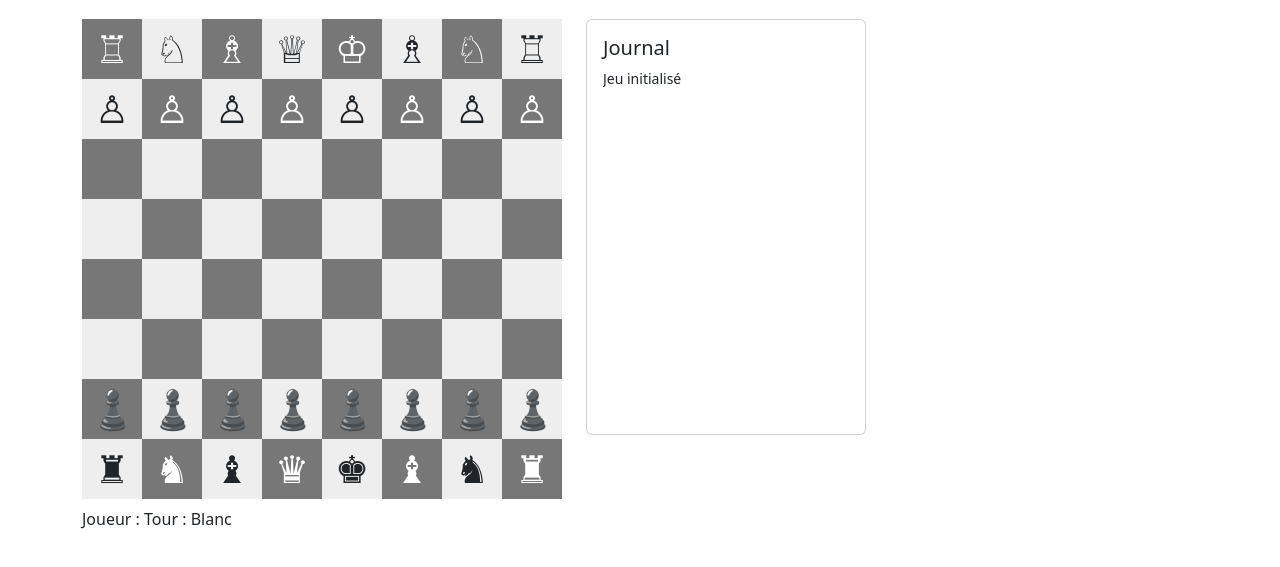
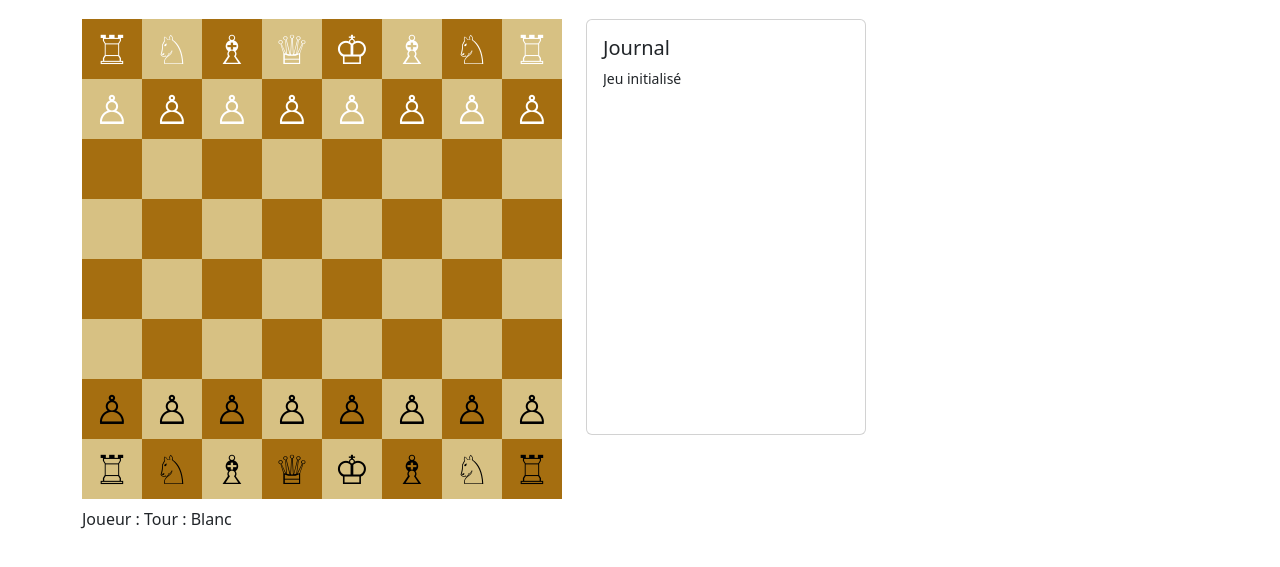
Before and after one commit to m-degroux/Solo-Chess, a plain HTML site: page index.html in a window 1280 px wide. Shown: the part 55-622 px from the top of the page. Drawn offline with nearby package versions, Linux system fonts and the light colour scheme.

Commit message:
fixed the player color problem and added the possibility to change the white side to black

```diff
--- a/css/style.css
+++ b/css/style.css
@@ -15,7 +15,7 @@
 #log { height: 350px; overflow-y: auto; }
 
 
-.square.white { background-color: #eee; }
-.square.black { background-color: #777; color: white; }
+.square.white { background-color: #d7c183; }
+.square.black { background-color: #a56e10; color: white; }
 .square.selected { border: 3px solid rgb(208, 100, 241); }
 .square.highlight { background-color: rgba(0, 255, 0, 0.4); }
--- a/js/app.js
+++ b/js/app.js
@@ -9,6 +9,7 @@ const state = {
   whiteTurn: true,
   history: [],
   enPassant: null,
+  flipped: false,
   castlingRights: {
     w: { K: true, Q: true },
     b: { K: true, Q: true }
@@ -124,7 +125,7 @@ function validMoves(r, c) {
               moves.push({ r: rr, c: cc });
             }
           }
-     if (!piece.hasMoved) {
+      if (!piece.hasMoved) {
         const backRank = piece.color === 'w' ? 7 : 0;
         if (state.castlingRights[piece.color].K &&
           !state.board[backRank][5] && !state.board[backRank][6]) {
@@ -152,7 +153,7 @@ function isSquareAttacked(r, c, color) {
       if (p && p.type === 'P' && p.color === enemy) return true;
     }
   }
-  for (const [dr, dc] of [[2,1],[2,-1],[-2,1],[-2,-1],[1,2],[1,-2],[-1,2],[-1,-2]]) {
+  for (const [dr, dc] of [[2, 1], [2, -1], [-2, 1], [-2, -1], [1, 2], [1, -2], [-1, 2], [-1, -2]]) {
     const rr = r + dr, cc = c + dc;
     if (inside(rr, cc)) {
       const p = state.board[rr][cc];
@@ -160,8 +161,8 @@ function isSquareAttacked(r, c, color) {
     }
   }
   const sliding = [
-    { dirs: [[1,0],[-1,0],[0,1],[0,-1]], types: ['R', 'Q'] },
-    { dirs: [[1,1],[1,-1],[-1,1],[-1,-1]], types: ['B', 'Q'] }
+    { dirs: [[1, 0], [-1, 0], [0, 1], [0, -1]], types: ['R', 'Q'] },
+    { dirs: [[1, 1], [1, -1], [-1, 1], [-1, -1]], types: ['B', 'Q'] }
   ];
   for (const group of sliding) {
     for (const [dr, dc] of group.dirs) {
@@ -242,7 +243,7 @@ function legalMoves(r, c) {
     state.board = realBoard;
     if (kingSafe && m.castling) {
       const backRank = piece.color === 'w' ? 7 : 0;
-      const passSquares = m.castling === 'K' ? [{r: backRank, c:5}, {r: backRank, c:6}] : [{r: backRank, c:3}, {r: backRank, c:2}];
+      const passSquares = m.castling === 'K' ? [{ r: backRank, c: 5 }, { r: backRank, c: 6 }] : [{ r: backRank, c: 3 }, { r: backRank, c: 2 }];
       let passOk = true;
       for (const sq of passSquares) {
         const realBoard2 = state.board;
@@ -277,6 +278,8 @@ function onSquareClick(r, c) {
         const capRow = piece.color === 'w' ? r + 1 : r - 1;
         state.board[capRow][c] = null;
       }
+       state.selected = null;
+
       if (move.castling) {
         const row = piece.color === 'w' ? 7 : 0;
         if (move.castling === 'K') {
@@ -333,8 +336,12 @@ function onSquareClick(r, c) {
 
 function render() {
   boardEl.innerHTML = '';
-  for (let r = 7; r >= 0; r--) {
-    for (let c = 0; c < 8; c++) {
+  const rows = [...Array(8).keys()];
+  const cols = [...Array(8).keys()];
+  const rOrder = state.flipped ? rows : [...rows].reverse();
+  const cOrder = state.flipped ? [...cols].reverse() : cols;
+   for (const r of rOrder) {
+    for (const c of cOrder) {
       const cell = state.board[r][c];
       const sq = document.createElement('div');
       sq.className = `square ${(r + c) % 2 === 0 ? 'white' : 'black'}`;
@@ -345,7 +352,13 @@ function render() {
         if (moves.some(m => m.r === r && m.c === c)) sq.classList.add('highlight');
       }
 
-      if (cell) sq.textContent = pieceSymbol(cell);
+      if (cell) {
+        const span = document.createElement('span');
+        span.textContent = pieceSymbol(cell);
+        span.style.color = cell.color === 'w' ? 'white' : 'black';
+        span.style.fontSize = '40px';
+        sq.appendChild(span);
+      }
       sq.addEventListener('click', () => onSquareClick(r, c));
       boardEl.appendChild(sq);
     }
@@ -357,11 +370,10 @@ function render() {
 }
 
 function pieceSymbol(p) {
-  const sym = {
-    'Pw': '♙', 'Rw': '♖', 'Nw': '♘', 'Bw': '♗', 'Qw': '♕', 'Kw': '♔',
-    'Pb': '♟', 'Rb': '♜', 'Nb': '♞', 'Bb': '♝', 'Qb': '♛', 'Kb': '♚'
+  const symbols = {
+    'P': '♙', 'R': '♖', 'N': '♘', 'B': '♗', 'Q': '♕', 'K': '♔'
   };
-  return sym[p.type + p.color];
+  return symbols[p.type];
 }
 
 function log(msg) {
@@ -381,7 +393,14 @@ resetBtn.addEventListener('click', () => {
   log('Nouvelle partie');
 });
 
+const flipBtn = document.getElementById('flipBtn');
+flipBtn.addEventListener('click', () => {
+  state.flipped = !state.flipped;
+  render();
+});
+
 function isCheckmate(color) {
+  if (!isKingInCheck(color)) return false;
   for (let r = 0; r < 8; r++) {
     for (let c = 0; c < 8; c++) {
       const piece = state.board[r][c];
@@ -390,7 +409,7 @@ function isCheckmate(color) {
       }
     }
   }
-  return isKingInCheck(color);
+  return true;
 }
 
 state.board = initBoard();
```
